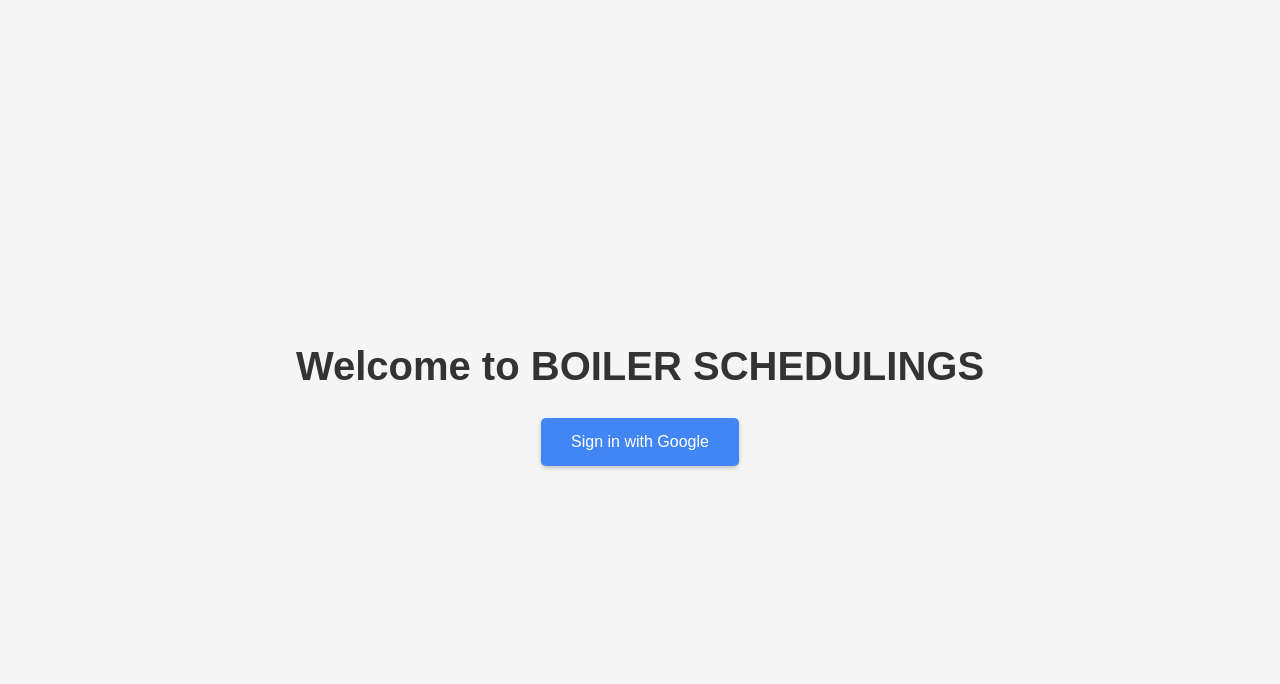
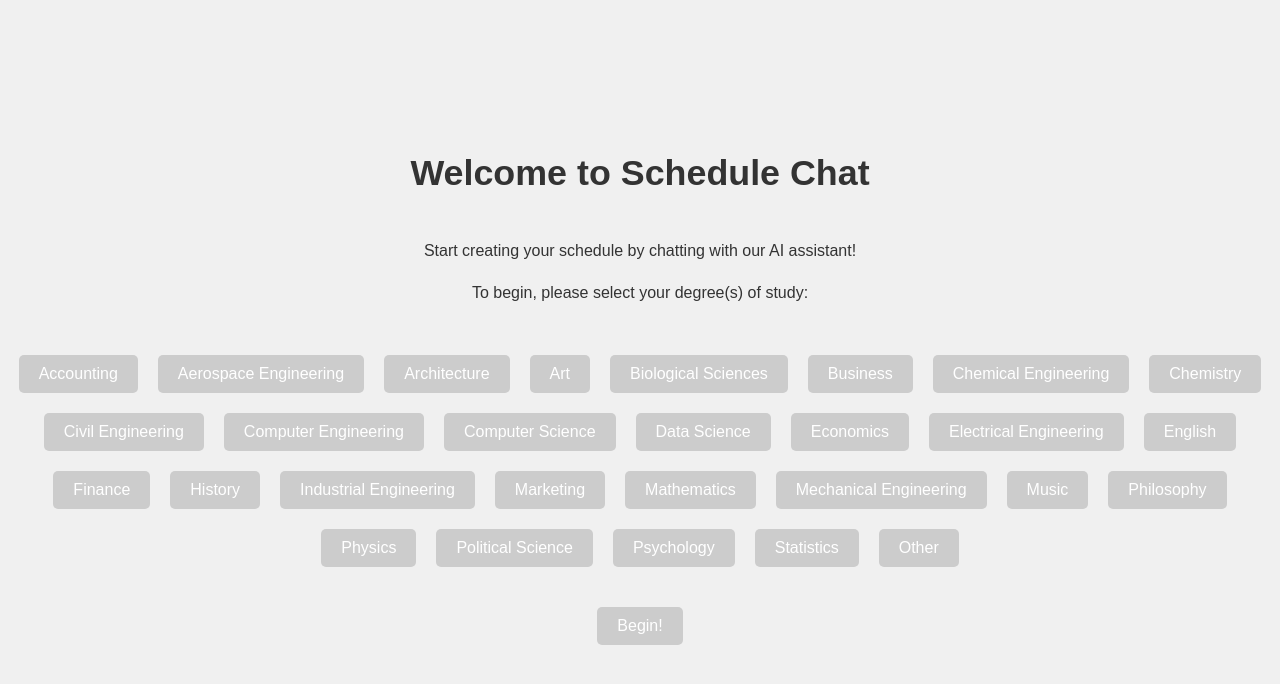
Before and after one commit to Boiler-Schedulings/Boiler-Schedulings-Frontend, a React (Vite) app in the folder Boiler-Schedulings-Frontend/: page /landing in a window 1280 px wide. Before the commit this address led to /. Shown: the top 684 px of the page. Built offline with nearby package versions, Linux system fonts and the light colour scheme; no server answers.

Commit message:
Routing changes

```diff
--- a/Boiler-Schedulings-Frontend/src/App.jsx
+++ b/Boiler-Schedulings-Frontend/src/App.jsx
@@ -15,9 +15,8 @@ function App() {
         <div className="app">
             <BrowserRouter>
                 <Routes>
-                    <Route path="/" element={!user ? <SignIn /> : <Navigate to="/landing" />} />
-                    <Route path="/landing" element={user ? <LandingPage /> : <Navigate to="/" />} />
-                    {/*<Route path="/chat" element={user ? <Chat /> : <Navigate to="/" />} />*/}
+                    <Route path="/" element={ <SignIn />}/>
+                    <Route path="/landing" element={<LandingPage/>} />
                     <Route path="/chat" element={<Chat />} />
                 </Routes>
             </BrowserRouter>
--- a/Boiler-Schedulings-Frontend/src/components/LandingPage/LandingPage.jsx
+++ b/Boiler-Schedulings-Frontend/src/components/LandingPage/LandingPage.jsx
@@ -39,6 +39,11 @@ presetMajors.sort();
 presetMajors.push("Other");
 
 function LandingPage() {
+    const { user } = useUser();
+    const navigate = useNavigate();
+    if(!user) {
+        navigate("/");
+    }
     const [selectedMajors, setSelectedMajors] = useState([]);
     const [showPopup, setShowPopup] = useState(false);
     const handleMajorClick = (major) => {
@@ -61,7 +66,6 @@ function LandingPage() {
     };
 
     const isButtonClickable = selectedMajors.length > 0;
-    const navigate = useNavigate();
     function goToChat() {
         if (user && selectedMajors.length > 0) {
             const db = getDatabase();
@@ -78,7 +82,6 @@ function LandingPage() {
                 });
         }
     }
-    const { user } = useUser();
 
     return (
         <>
```
